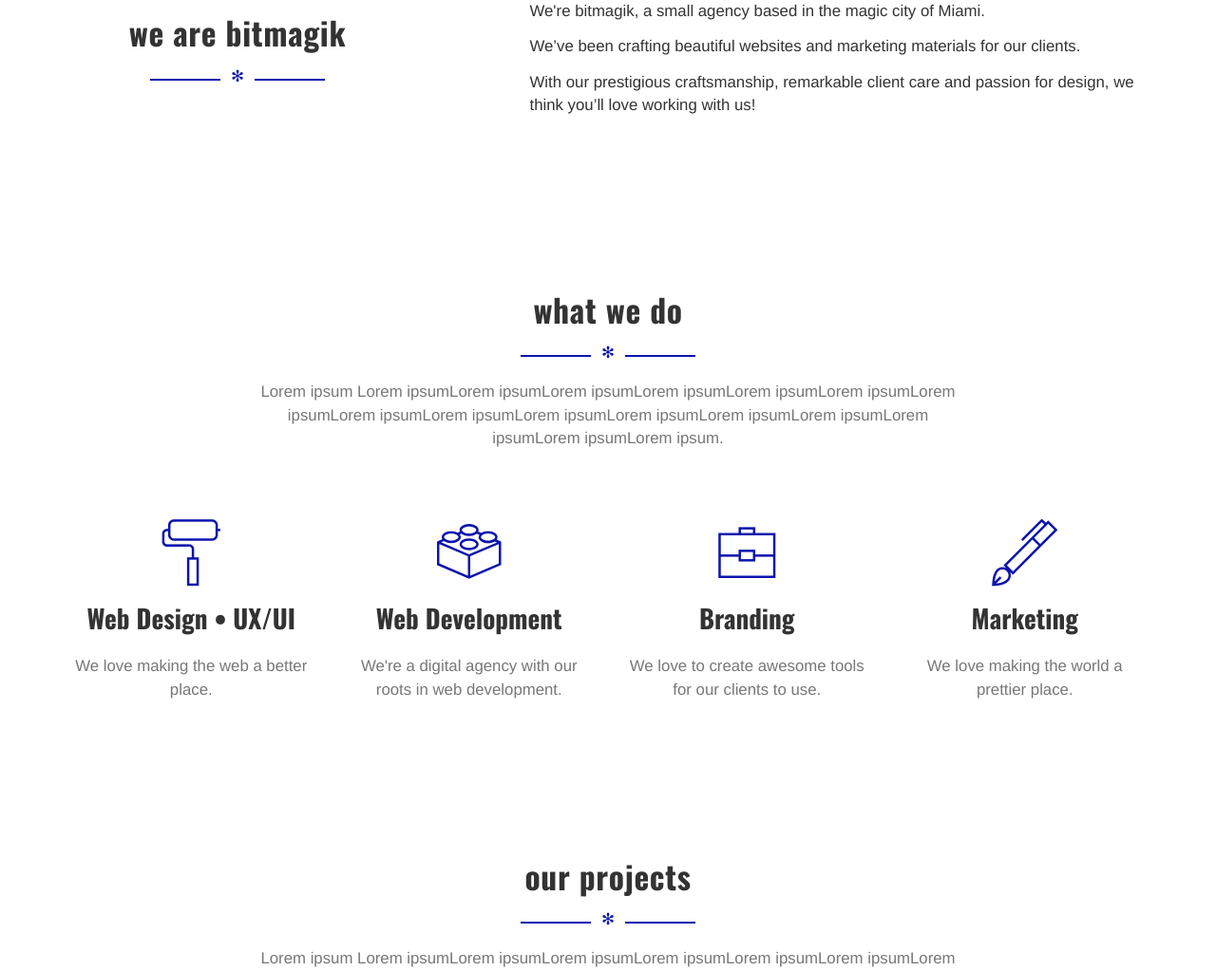
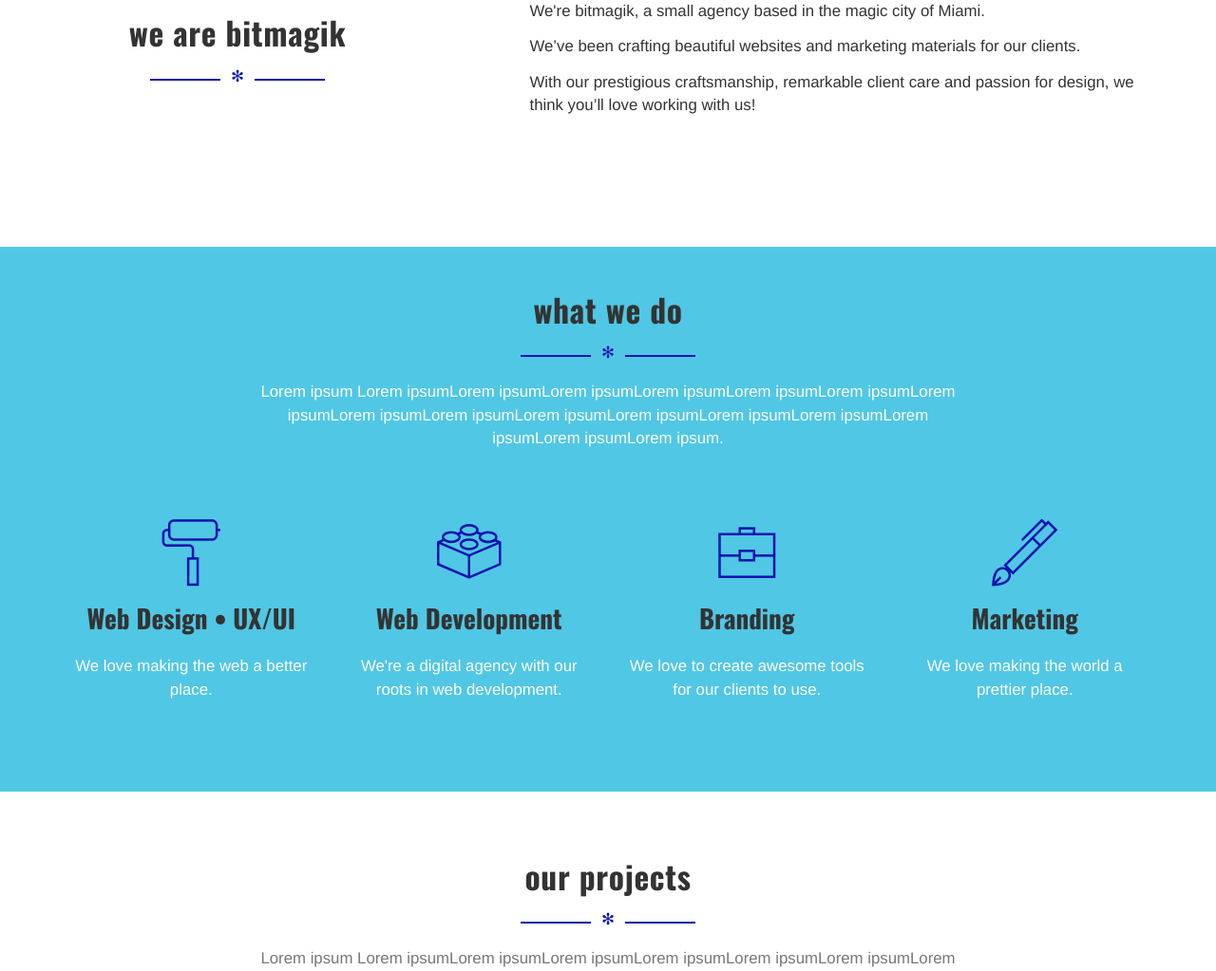
Before and after one commit to joseperezroura/agency2, a PHP site: page /index.html in a window 1280 px wide. Shown: the part 905-1928 px from the top of the page at 95% size. Run offline with PHP 8.4, Linux system fonts and the light colour scheme; some libraries are stand-ins or nearby versions; some web fonts are replaced.

Commit message:
new background color what we do

```diff
--- a/assets/css/rubick.css
+++ b/assets/css/rubick.css
@@ -3766,6 +3766,7 @@ body.noscroll {
     transform: translate3d(-230px, 0, 0);
   }
 
+
   .navbar-transparent {
     background-color: transparent;
   }
@@ -3849,6 +3850,13 @@ body.noscroll {
   footer .row div:first-child .title {
     margin-top: 0;
   }
+}
+
+.bob{
+  background-color: #50C7E5;
+}
+.white{
+  color: white !important;
 }
 /*@media (min-width: 100px) and (max-width: 729px) {
   .section .parallax > img,
--- a/index.html
+++ b/index.html
@@ -147,7 +147,7 @@
 
     <!-- SECTIONS WHAT WE DO -->
     <!-- Section "What We do" example 4: Big Title & 4 columns icons -->
-    <div class="section section-we-do-2" id="workflow1">
+    <div class="section section-we-do-2 bob" id="workflow1">
       <div class="container">
         <div class="row teamrow">
           <div class="title add-animation-stopped">
@@ -156,7 +156,7 @@
             <div class="separator-container">
               <div class="separator line-separator">✻</div>
             </div>
-            <p>Lorem ipsum Lorem ipsumLorem ipsumLorem ipsumLorem ipsumLorem ipsumLorem ipsumLorem ipsumLorem ipsumLorem ipsumLorem ipsumLorem ipsumLorem ipsumLorem ipsumLorem ipsumLorem ipsumLorem ipsum.</p>
+            <p class="white">Lorem ipsum Lorem ipsumLorem ipsumLorem ipsumLorem ipsumLorem ipsumLorem ipsumLorem ipsumLorem ipsumLorem ipsumLorem ipsumLorem ipsumLorem ipsumLorem ipsumLorem ipsumLorem ipsumLorem ipsum.</p>
           </div>
           <div class="col-md-3">
             <div class="card add-animation-stopped animation-1">
@@ -164,7 +164,7 @@
                 <i class="pe-7s-paint"></i>
               </div>
               <h3>Web Design • UX/UI</h3><br>
-              <p>We love making the web a better place.</p>
+              <p class="white">We love making the web a better place.</p>
             </div>
           </div>
           <div class="col-md-3">
@@ -174,7 +174,7 @@
                 <!-- <i class="fa fa-code" aria-hidden="true"></i> -->
               </div>
               <h3>Web Development</h3><br>
-              <p>We're a digital agency with our roots in web development.</p>
+              <p class="white">We're a digital agency with our roots in web development.</p>
             </div>
           </div>
           <div class="col-md-3">
@@ -183,7 +183,7 @@
                 <i class="pe-7s-portfolio"></i>
               </div>
               <h3>Branding</h3><br>
-              <p>We love to create awesome tools for our clients to use.</p>
+              <p class="white">We love to create awesome tools for our clients to use.</p>
             </div>
           </div>
           <div class="col-md-3">
@@ -192,7 +192,7 @@
                 <i class="pe-7s-pen"></i>
               </div>
               <h3>Marketing</h3><br>
-              <p>We love making the world a prettier place.</p>
+              <p class="white">We love making the world a prettier place.</p>
             </div>
           </div>
 
```
